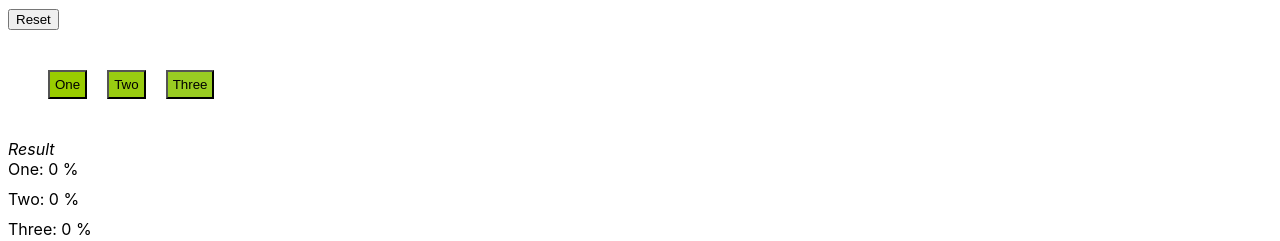
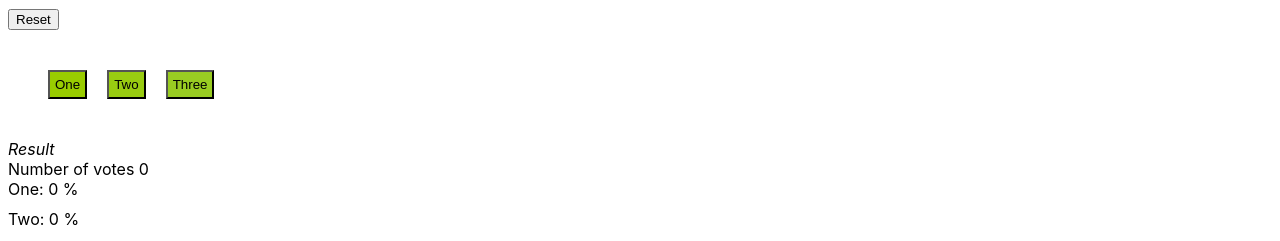
Before and after one commit to basprogrod/p2p-ssr-next, a Next.js app: page / in a window 1280 px wide. Shown: the top 241 px of the page. Built offline with nearby package versions, Linux system fonts and the light colour scheme; no server answers.

Commit message:
add number of votes

```diff
--- a/pages/index.tsx
+++ b/pages/index.tsx
@@ -152,7 +152,7 @@ const Home: FC<HomeProps> = ({ electionItems, DEMO_API }) => {
           <button
             key={name}
             data-election-id={i}
-            style={{ background: `#9c${i}`, margin: "10px", padding: '5px' }}
+            style={{ background: `#9c${i}`, margin: "10px", padding: "5px" }}
             disabled={isVoted}
             onClick={(e: SyntheticEvent<HTMLButtonElement>) => {
               if (!current) return;
@@ -166,6 +166,8 @@ const Home: FC<HomeProps> = ({ electionItems, DEMO_API }) => {
       </div>
 
       <i>Result</i>
+
+      <div>Number of votes {numbers.length}</div>
 
       {result.map((item, i) => (
         <div key={i}>
```
